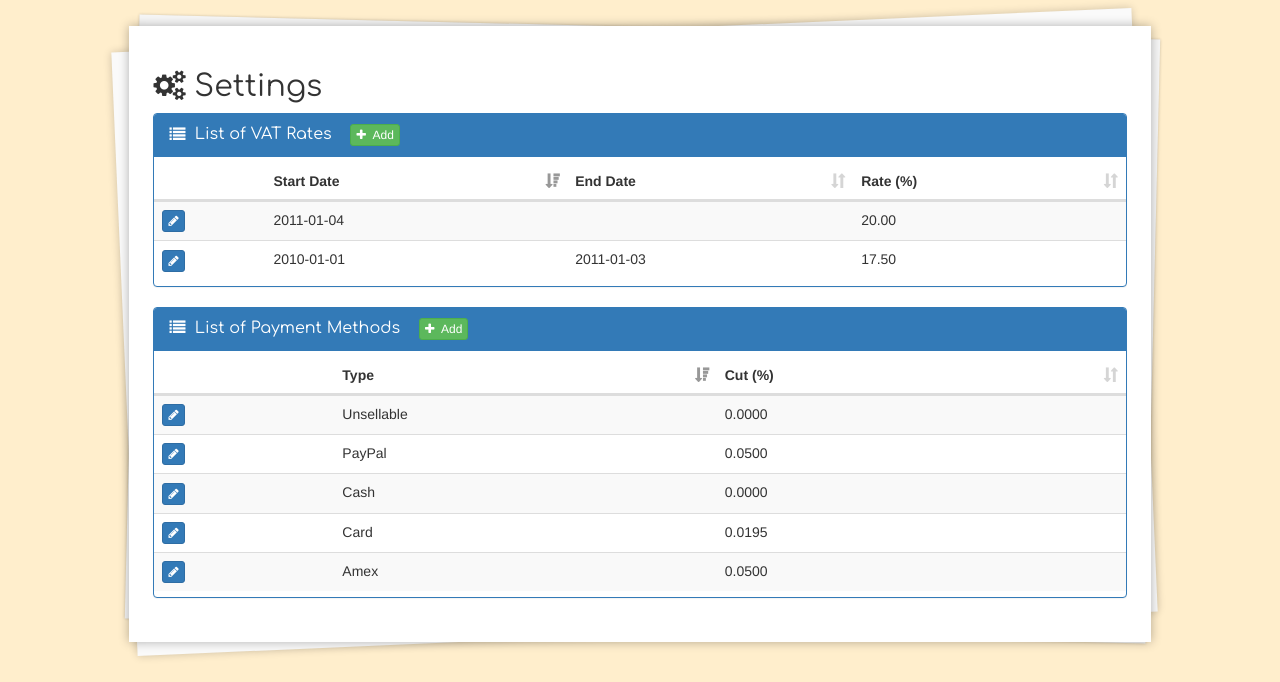
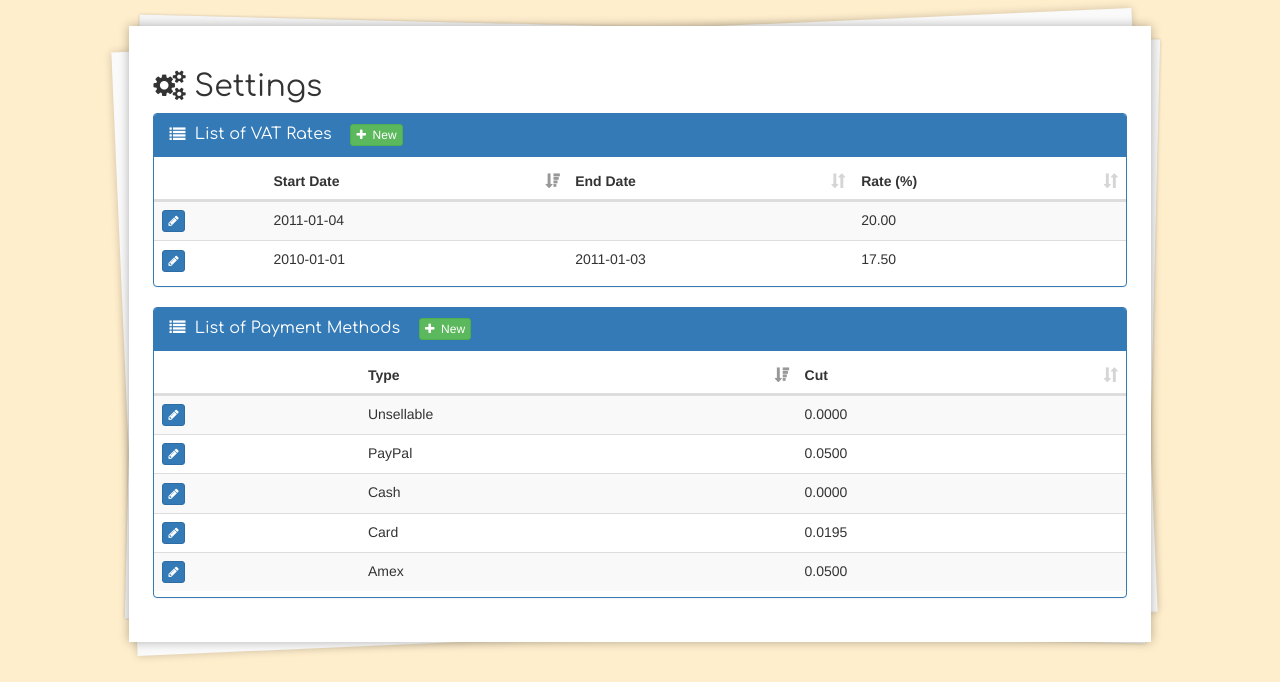
Before and after one commit to robbaker292/PotteryCalculator, a CodeIgniter app: page /PotteryCalculator/index.php/settings/listAll in a window 1280 px wide. Shown: the part 102-784 px from the top of the page. Run offline with CodeIgniter, Linux system fonts and the light colour scheme; data comes from the database, SQL or seed files in the repository.

Commit message:
Minor consistency changes

```diff
--- a/application/views/resource_list_view.php
+++ b/application/views/resource_list_view.php
@@ -6,7 +6,7 @@ defined('BASEPATH') OR exit('No direct script access allowed');
 ?>
 
 <h2><i class="fa fa-cubes" aria-hidden="true"></i>&nbsp;Resources<?php
-echo "&nbsp;&nbsp;<a href=\"".base_url()."resource/edit/-1\" class=\"btn btn-success btn-md\" role=\"button\"><i class=\"fa fa-plus\" aria-hidden=\"true\"></i>&nbsp;&nbsp;Add</a>";
+echo "&nbsp;&nbsp;<a href=\"".base_url()."resource/edit/-1\" class=\"btn btn-success btn-md\" role=\"button\"><i class=\"fa fa-plus\" aria-hidden=\"true\"></i>&nbsp;&nbsp;New</a>";
 ?></h2>
 
 <div class="panel panel-primary">
--- a/application/views/settings_list_view.php
+++ b/application/views/settings_list_view.php
@@ -7,7 +7,7 @@ defined('BASEPATH') OR exit('No direct script access allowed');
 <div class="panel panel-primary">
 		<div class="panel-heading"><h4 class="panel-title"><i class="fa fa-list" aria-hidden="true"></i>&nbsp;&nbsp;List of VAT Rates
 			&nbsp;&nbsp;
-			<?php echo "<a href=\"".base_url()."settings/editVat/-1\" class=\"btn btn-success btn-xs\" role=\"button\"><i class=\"fa fa-plus\" aria-hidden=\"true\"></i>&nbsp;&nbsp;Add</a>";
+			<?php echo "<a href=\"".base_url()."settings/editVat/-1\" class=\"btn btn-success btn-xs\" role=\"button\"><i class=\"fa fa-plus\" aria-hidden=\"true\"></i>&nbsp;&nbsp;New</a>";
 			?>
 		</h4></div>
 		<table class="table table-striped dataTable">
@@ -55,13 +55,13 @@ defined('BASEPATH') OR exit('No direct script access allowed');
 <div class="panel panel-primary">
 		<div class="panel-heading"><h4 class="panel-title"><i class="fa fa-list" aria-hidden="true"></i>&nbsp;&nbsp;List of Payment Methods
 			&nbsp;&nbsp;
-			<?php echo "<a href=\"".base_url()."settings/editPM/-1\" class=\"btn btn-success btn-xs\" role=\"button\"><i class=\"fa fa-plus\" aria-hidden=\"true\"></i>&nbsp;&nbsp;Add</a>";
+			<?php echo "<a href=\"".base_url()."settings/editPM/-1\" class=\"btn btn-success btn-xs\" role=\"button\"><i class=\"fa fa-plus\" aria-hidden=\"true\"></i>&nbsp;&nbsp;New</a>";
 			?>
 		</h4></div>
 		<table class="table table-striped dataTable">
 			<thead>
 			<tr>
-					<th>&nbsp;</th><th>Type</th><th>Cut (%)</th>
+					<th>&nbsp;</th><th>Type</th><th>Cut</th>
 				</tr>
 			</thead><tbody>
 		<?php
```
